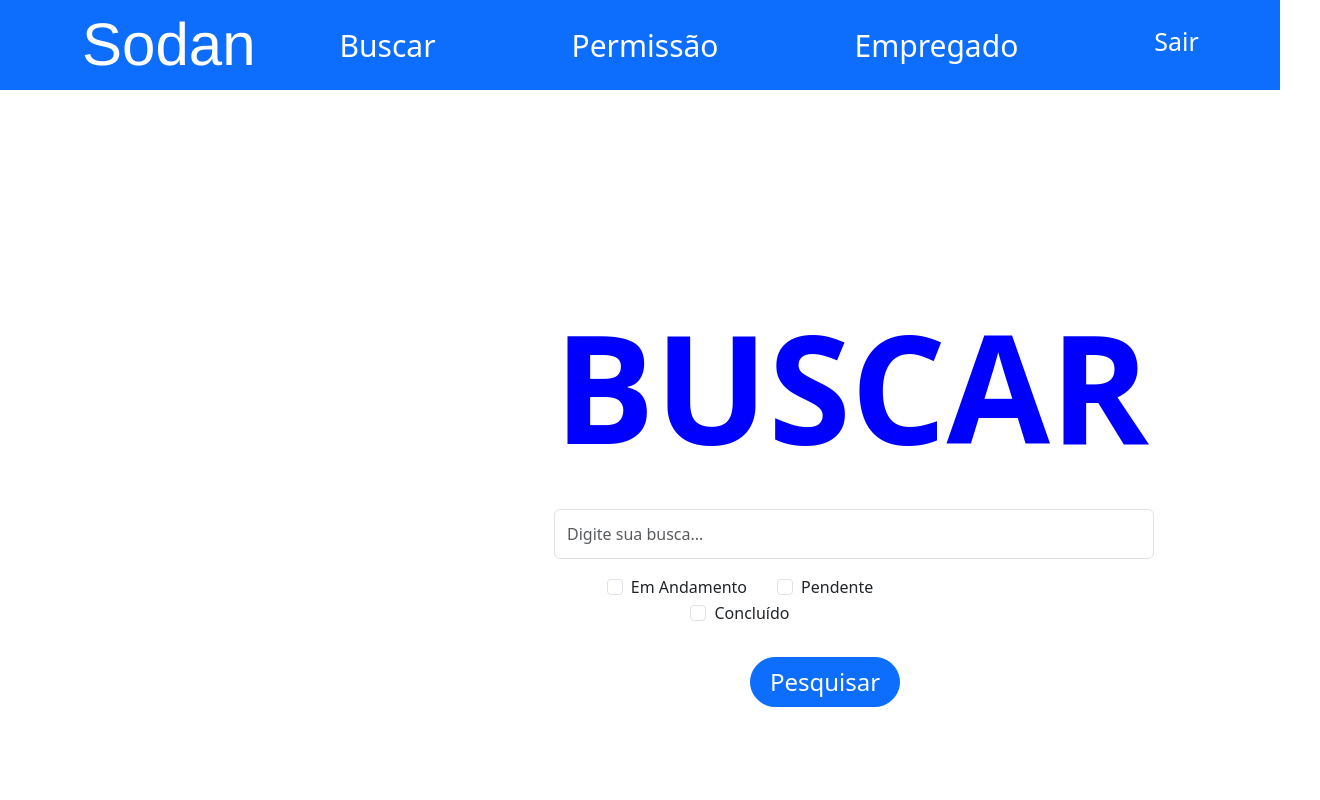
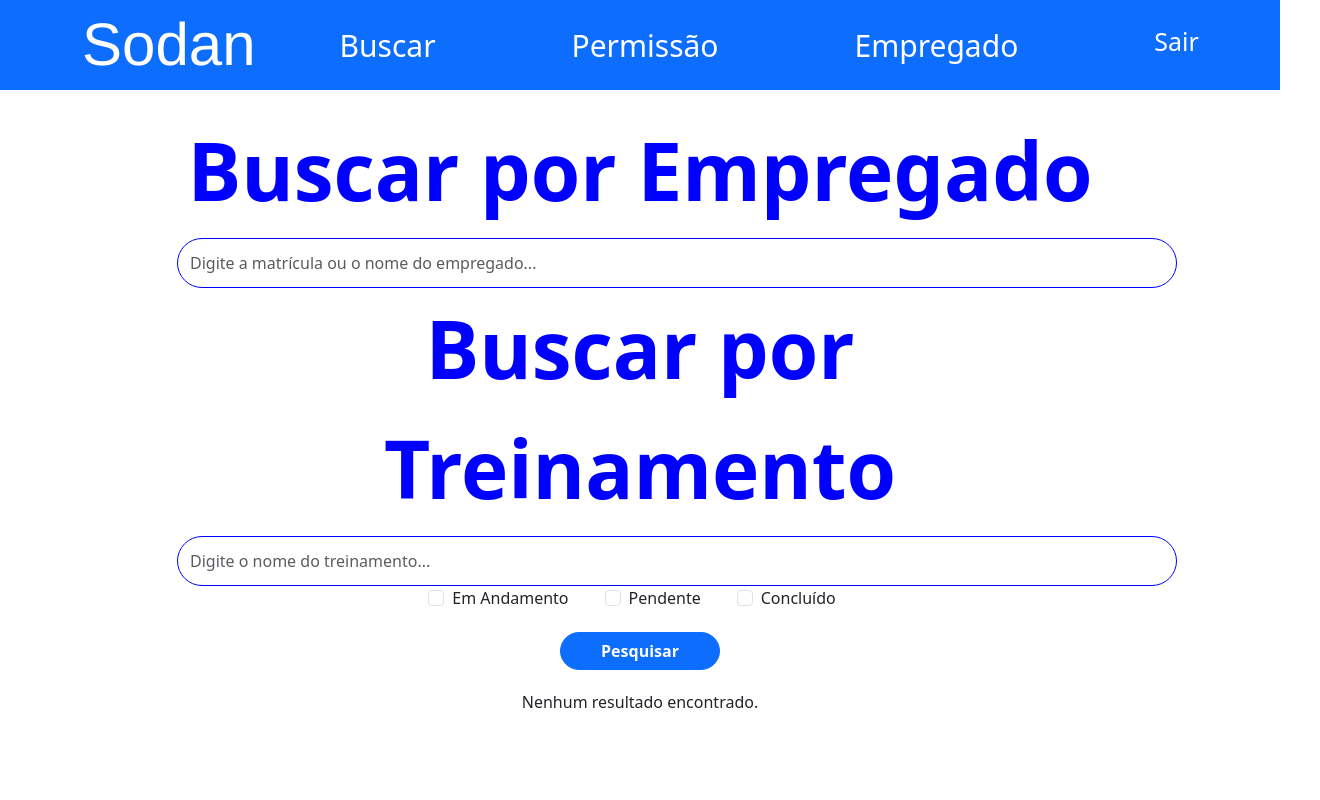
Before and after one commit to VictorioCN/Sodan, a React (Create React App) app: page /buscar in a window 1280 px wide. Shown: the top 800 px of the page, 1320 px wide, since content can reach past the window. Built offline with nearby package versions, Linux system fonts and the light colour scheme.

Commit message:
Adicionando o Backend do Buscar

```diff
--- a/src/App.js
+++ b/src/App.js
@@ -19,7 +19,7 @@ import { BrowserRouter, Route, Routes, useLocation } from 'react-router-dom';
 function App() {
   const location = useLocation();
   const hiddenNavPaths = ['/', '/EsqueciSenha', '/ConfirmarSenha']
-  const hiddenFooterPaths = ['/', '/EsqueciSenha', '/ConfirmarSenha','/Empregado']
+  const hiddenFooterPaths = ['/', '/EsqueciSenha', '/ConfirmarSenha','/Empregado', '/buscar']
 
   return (
     <div className="App">
--- a/src/css/Buscar.module.css
+++ b/src/css/Buscar.module.css
@@ -1,29 +1,42 @@
-.container{
+.container {
+    margin-top: 20px;
+  }
+
+  .row {
+    justify-content: center;
+  }
+
+  .form-container {
     display: flex;
+    flex-direction: column;
     align-items: center;
+  }
+
+  .input-row {
+    display: flex;
+    gap: 20px; /* Espaço entre as caixas de texto */
+    margin-bottom: 20px;
+  }
+
+  .filters {
+    display: flex;
+    gap: 20px; /* Espaço entre os filtros */
     justify-content: center;
-    height: 100vh;
-    margin-left: 180px;
-}
+    margin-bottom: 20px;
+  }
 
-.row{
-    justify-content: center;
-}
+  .btn {
+    width: 160px; /* Mantém a largura automática para os botões */
+    font-weight: bold;
+    border-radius: 30px;
+  }
 
-.Label{
+  .table {
+    margin-top: 20px;
+  }
+
+  .label{
     color: blue;
-    font-size: 150px;
+    font-size: 80px;
     font-weight: bold;
-    margin-bottom: 10px;
-    display: block;
-}
-
-.btn{
-    width: 150px;
-    height: 50px;
-    border-radius: 35px;
-    margin-left: 150px;
-    font-size: 24px;
-    font: bold;
-    margin-top: 30px;
-}
+  }
--- a/src/pages/Buscar.jsx
+++ b/src/pages/Buscar.jsx
@@ -1,43 +1,79 @@
 import React, { useState } from 'react';
-import { Form, Button, Container, Row, Col } from 'react-bootstrap';
-import style from '../css/Buscar.module.css'
+import { Form, Button, Container, Row, Col, Table } from 'react-bootstrap';
+import style from '../css/Buscar.module.css';
 
 const Buscar = () => {
   const [buscarTermo, setBuscarTermo] = useState('');
+  const [treinamentoTermo, setTreinamentoTermo] = useState('');
   const [statusFiltro, setStatusFiltro] = useState('');
+  const [resultados, setResultados] = useState([]);
+  const [erro, setErro] = useState('');
 
-  const handleSearch = (e) => {
+  const handleSearch = async (e) => {
     e.preventDefault();
-    console.log('Termo de busca:', buscarTermo);
-    console.log('Filtro de status:', statusFiltro);
+    setErro('');
+
+    try {
+      const response = await fetch(
+        `http://localhost:5000/api/empregado/buscar?termo=${buscarTermo}&status=${statusFiltro}&treinamento=${treinamentoTermo}`
+      );
+
+      if (!response.ok) {
+        throw new Error('Erro ao buscar dados. Verifique o servidor.');
+      }
+
+      const data = await response.json();
+      setResultados(data);
+    } catch (error) {
+      console.error('Erro ao buscar:', error);
+      setErro('Ocorreu um erro ao buscar os dados. Tente novamente.');
+    }
+  };
+
+  const handleFiltroChange = (value) => {
+    setStatusFiltro((prev) => (prev === value ? '' : value));
   };
 
   return (
     <Container className={style.container}>
       <Row className={style.row}>
-        <Col md={8}>
+        <Col md={10} className={style.formContainer}>
           <Form onSubmit={handleSearch}>
+            {/* Campo de busca */}
+            <div className={style.inputRow}>
               <Form.Group controlId="formSearch">
-              <Form.Label className={style.Label}>BUSCAR</Form.Label>
+                <Form.Label className={style.label} >Buscar por Empregado</Form.Label>
                 <Form.Control
                   type="text"
-                placeholder="Digite sua busca..."
+                  placeholder="Digite a matrícula ou o nome do empregado..."
                   value={buscarTermo}
                   onChange={(e) => setBuscarTermo(e.target.value)}
-                style={{ height: '50px', fontSize: '16px', width: '600px'}}
+                  style={{ height: '50px', fontSize: '16px', width: '1000px', borderRadius: '80px', borderColor: 'blue'}}
                 />
               </Form.Group>
 
-            <Form.Group controlId="formStatus" className="mt-3">
+              <Form.Group controlId="formTreinamento">
+                <Form.Label className={style.label} >Buscar por Treinamento</Form.Label>
+                <Form.Control
+                  type="text"
+                  placeholder="Digite o nome do treinamento..."
+                  value={treinamentoTermo}
+                  onChange={(e) => setTreinamentoTermo(e.target.value)}
+                  style={{ height: '50px', fontSize: '16px', width: '1000px', borderRadius: '80px', borderColor: 'blue'}}
+                />
+              </Form.Group>
+            </div>
+
+            {/* Filtros */}
+            <div className={style.filters}>
               <Form.Check
                 inline
                 label="Em Andamento"
                 name="status"
                 type="checkbox"
                 value="em andamento"
-                onChange={(e) => setStatusFiltro(e.target.checked ? e.target.value : '')}
+                onChange={() => handleFiltroChange('em andamento')}
                 checked={statusFiltro === 'em andamento'}
-                style={{ marginRight: '30px' }}
               />
               <Form.Check
                 inline
@@ -45,9 +81,8 @@ const Buscar = () => {
                 name="status"
                 type="checkbox"
                 value="pendente"
-                onChange={(e) => setStatusFiltro(e.target.checked ? e.target.value : '')}
+                onChange={() => handleFiltroChange('pendente')}
                 checked={statusFiltro === 'pendente'}
-                style={{ marginRight: '20px' }}
               />
               <Form.Check
                 inline
@@ -55,16 +90,47 @@ const Buscar = () => {
                 name="status"
                 type="checkbox"
                 value="concluido"
-                onChange={(e) => setStatusFiltro(e.target.checked ? e.target.value : '')}
+                onChange={() => handleFiltroChange('concluido')}
                 checked={statusFiltro === 'concluido'}
-                style={{ marginRight: '20px' }}
               />
-            </Form.Group>
+            </div>
 
+            {/* Botão de pesquisa */}
             <Button variant="primary" type="submit" className={style.btn}>
               Pesquisar
             </Button>
           </Form>
+
+          {/* Exibição de erros */}
+          {erro && <p className="text-danger mt-3">{erro}</p>}
+
+          {/* Exibição de resultados */}
+          <div className={style.table}>
+            {resultados.length > 0 ? (
+              <Table striped bordered hover>
+                <thead>
+                  <tr>
+                    <th>Matrícula</th>
+                    <th>Nome</th>
+                    <th>Treinamento</th>
+                    <th>Status</th>
+                  </tr>
+                </thead>
+                <tbody>
+                  {resultados.map((item, index) => (
+                    <tr key={index}>
+                      <td>{item.MAT_EMPREGADO}</td>
+                      <td>{item.NOME_EMPREGADO}</td>
+                      <td>{item.NOME_TREINAMENTO || 'Sem treinamento'}</td>
+                      <td>{item.STATUS_TREINAMENTO || '-'}</td>
+                    </tr>
+                  ))}
+                </tbody>
+              </Table>
+            ) : (
+              !erro && <p className="mt-3">Nenhum resultado encontrado.</p>
+            )}
+          </div>
         </Col>
       </Row>
     </Container>
```
Also changed, not shown: src/data/empregado.js (+48 -0 lines). Lines whose indentation alone changed are shown as unchanged.
